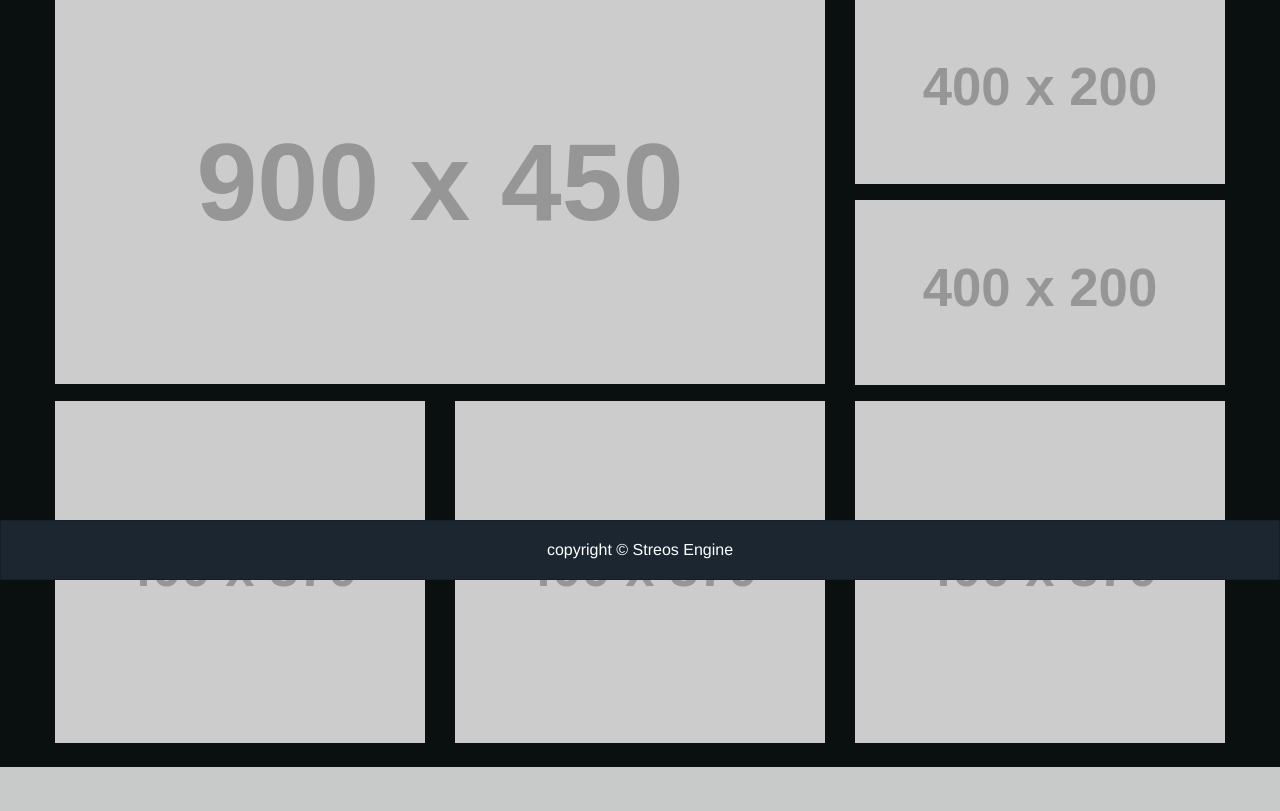
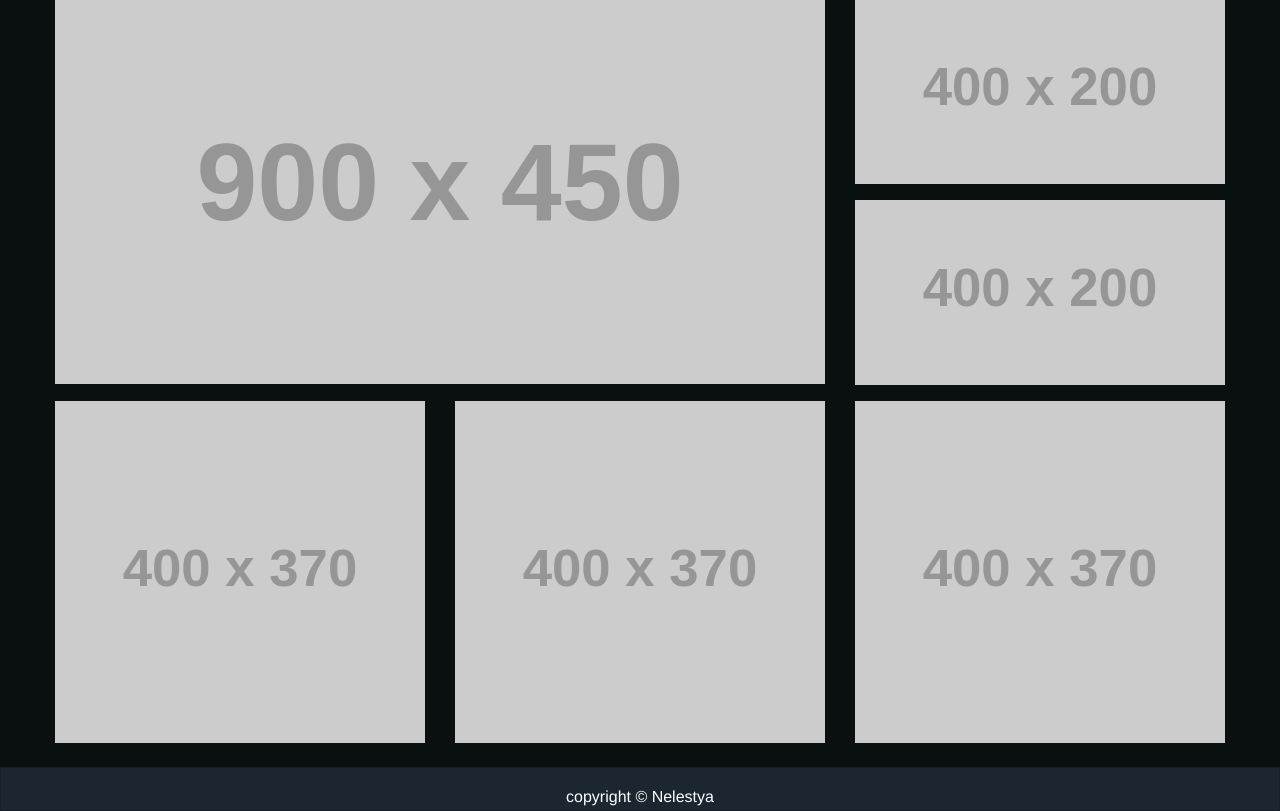
Before and after one commit to Nelestya/baseapp, a Django app: template templates/baseapp/index.html in a window 1280 px wide. Shown: the part 230-1041 px from the top of the page. Before the commit the page ends 997 px from the top, so only its background shows below. Run offline with Django 3.2, Linux system fonts and the light colour scheme; the template is opened without the code that fills it, so the values that code supplies are empty; grey boxes labelled with a size stand in for pictures from a placeholder-image service; some libraries are stand-ins or nearby versions.

Commit message:
rectification du footer

```diff
--- a/static/css/app.css
+++ b/static/css/app.css
@@ -1,18 +1,17 @@
-footer{
-margin-bottom: 0;
-bottom: 0;
-position: fixed;
-width: 100%;
-height: 50px;
-}
+
 
 body{
     background-color: rgb(10,15,15);
     color: white;
+    margin:0px;
+    padding: 0px;
 }
 .bottomblock {
     background-color: #1b2631;
     color: white;
+    padding-bottom: 0px;
+    margin-bottom: 0px;
+
 }
 
 ul.menucolor > li > a {
--- a/templates/baseapp/base.html
+++ b/templates/baseapp/base.html
@@ -6,14 +6,10 @@
  {% include "baseapp/head.html" %}
  {% endblock %}
   <body>
-
     {% include "baseapp/navigation.html" %}
     {% block content %}
     {% endblock %}
-
     {% include "baseapp/footer.html" %}
-
     {% include "baseapp/js.html" %}
-
   </body>
 </html>
--- a/templates/baseapp/footer.html
+++ b/templates/baseapp/footer.html
@@ -1,7 +1,5 @@
   {% block footer %}
-    <footer>
-      <div class="callout bottomblock text-center">
-        <p>copyright &#169; Streos Engine</p>
-      </div>
+    <footer class="callout bottomblock text-center">
+        <p>copyright &#169; Nelestya</p>
     </footer>
   {% endblock %}
```
Also changed, not shown: templates/baseapp/js.html (line endings or trailing spaces).
